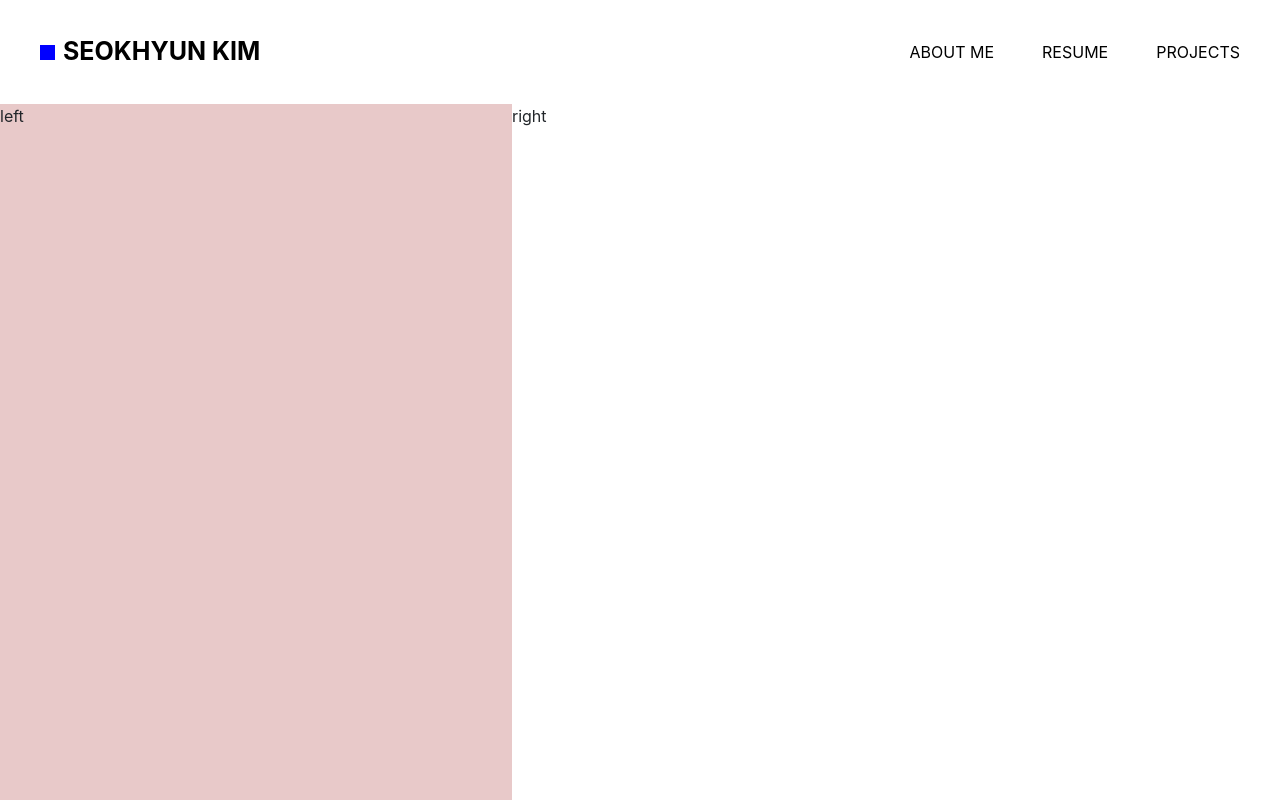
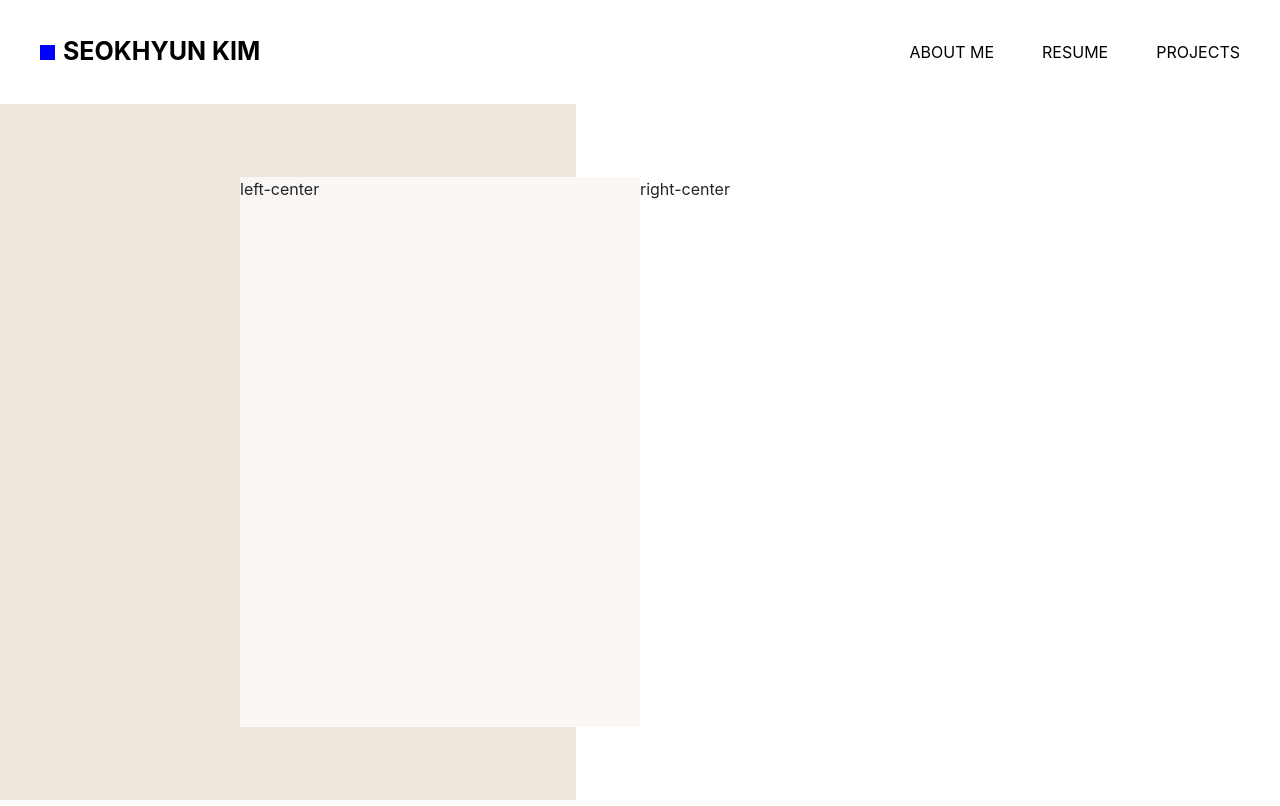
Before and after one commit to cornman00/portfolio, a React (Create React App) app: page / in a window 1280 px wide. Built offline with nearby package versions, Linux system fonts and the light colour scheme.

Commit message:
center box added

```diff
--- a/src/App.scss
+++ b/src/App.scss
@@ -9,6 +9,7 @@ $navbar-height: 13vh;
   .name {
     text-align: left;
     margin-left: 1.5rem;
+    min-width: 300px;
 
     a {
       color: black;
@@ -37,7 +38,7 @@ $navbar-height: 13vh;
     }
   }
 
-  @media screen and (max-width: 655px) {
+  @media screen and (max-width: 740px) {
     .nav-list {
       display: none;
     }
@@ -48,20 +49,20 @@ $navbar-height: 13vh;
 
 .main-box {
   height: $main-container-height;
-  min-width: 980px;
-  overflow: hidden;
+  position: relative;
 
   .left-main-box {
     height: $main-container-height;
-    width: 40vw;
+    width: 45%;
+    min-width: 400px;
     display: inline-block;
-    background-color: #e8c9c9;
+    background-color: #ede7dd;
   }
 
   .right-main-box {
     display: inline-block;
     height: $main-container-height;
-    width: 60vw;
+    width: 55%;
     background-color: white;
   }
 }
@@ -69,13 +70,23 @@ $navbar-height: 13vh;
 /* Homepage center box style */
 
 .main-center-box {
-  z-index: 1;
-  justify-content: center;
+  position: absolute;
+  width: 800px;
+  top: 50%;
+  left: 50%;
+
+  transform: translate(-50%, -50%);
 
   .left-center-box {
-    background-color: yellow;
+    background-color: #faf7f4;
+    display: inline-block;
+    width: 50%;
+    height: 550px;
   }
   .right-center-box {
-    background-color: green;
+    background-color: white;
+    display: inline-block;
+    width: 50%;
+    height: 550px;
   }
 }
--- a/src/components/Home/HomeMain.js
+++ b/src/components/Home/HomeMain.js
@@ -5,10 +5,14 @@ import Footer from "./Footer";
 export class HomeMain extends Component {
   render() {
     return (
-      <div className="main-box ">
-        <div className="left-main-box">left</div>
-        <div className="right-main-box">right</div>
-      </div>
+      <>
+        <div className="main-box">
+          <div className="left-main-box"></div>
+          <div className="right-main-box"></div>
+
+          <CenterBox />
+        </div>
+      </>
     );
   }
 }
```
